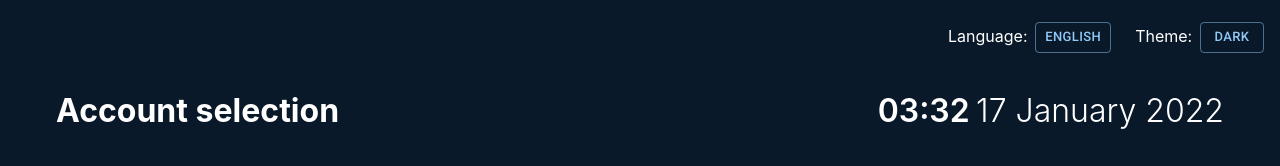
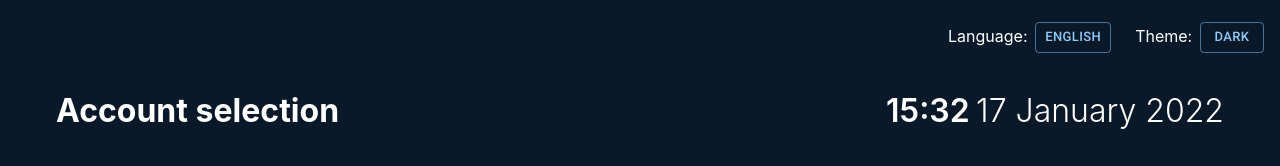
Before and after one commit to k-piekarczyk/pgui-dashboard, a React (Create React App) app: page / in a window 1280 px wide. Shown: the top 166 px of the page. Built offline with nearby package versions, Linux system fonts and the light colour scheme.

Commit message:
fix broker clock

```diff
--- a/src/components/PageContainer.component.tsx
+++ b/src/components/PageContainer.component.tsx
@@ -77,7 +77,7 @@ const PageContainer: FunctionComponent<PageContainerProps> = (props) => {
 
         <div className="PageContainer__Header__Clock">
           <span className="PageContainer__Header__Clock-time">
-            {currentTime.toFormat("hh:mm", { locale: i18n.language })}
+            {currentTime.toFormat("HH:mm")}
           </span>
           <span className="PageContainer__Header__Clock-date">
             {currentTime.toFormat("dd LLLL yyyy", { locale: i18n.language })}
--- a/src/pages/Dashboard.page.scss
+++ b/src/pages/Dashboard.page.scss
@@ -322,7 +322,7 @@
         width: 60%;
         display: flex;
         align-items: center;
-        justify-content: end;
+        justify-content: flex-end;
 
         @media screen and (max-width: $small_screen_breakpoint) {
           width: 100%;
```
